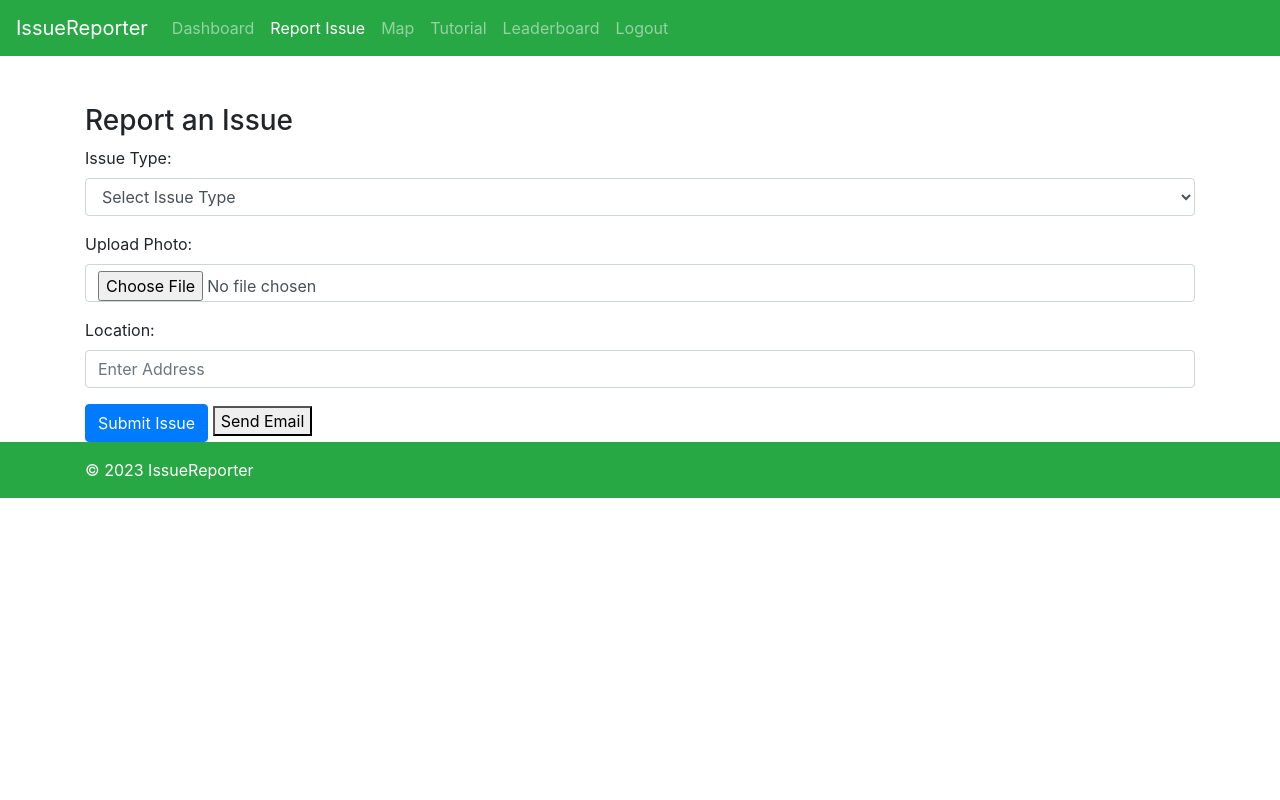
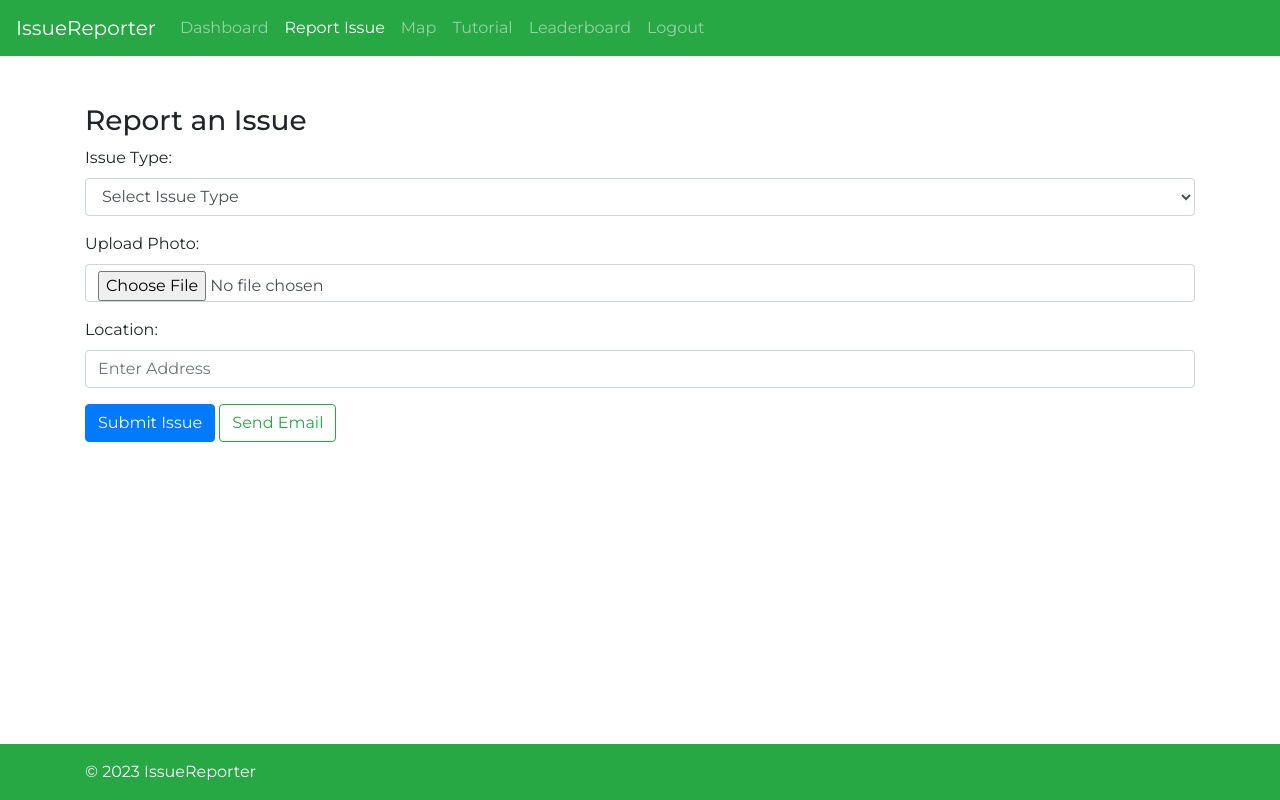
Before and after one commit to chijioke01/robinhood-hackathon, a Flask app: page /report in a window 1280 px wide. Run offline with Flask 3, Linux system fonts and the light colour scheme; some libraries are stand-ins or nearby versions.

Commit message:
Fixed the map navigation and added footer style

```diff
--- /dev/null
+++ b/static/css/footer.css
@@ -0,0 +1,26 @@
+@import url("https://fonts.googleapis.com/css2?family=Montserrat:ital,wght@0,100;0,200;0,300;0,400;0,500;0,600;0,700;0,800;0,900;1,100;1,200;1,300;1,400;1,500;1,600;1,700;1,800;1,900&display=swap");
+
+.footer {
+  position: fixed;
+  bottom: 0;
+  left: 0;
+  width: 100%;
+}
+
+body {
+  height: 100vh;
+}
+
+input {
+  outline: none !important;
+}
+
+* {
+  font-family: "Montserrat", sans-serif;
+}
+
+.logout {
+  height: 100vh;
+  width: 100vw;
+  background-color: #e6ffe6;
+}
--- a/templates/dashboard.html
+++ b/templates/dashboard.html
@@ -9,6 +9,7 @@
     <link href="https://maxcdn.bootstrapcdn.com/bootstrap/4.5.2/css/bootstrap.min.css" rel="stylesheet">
     <!-- Google Font -->
     <link href="https://fonts.googleapis.com/css2?family=Montserrat:wght@400;500;700&display=swap" rel="stylesheet">
+    <link rel="stylesheet" href="{{ url_for('static', filename='css/footer.css') }}">
 
 </head>
 
--- a/templates/issue_reporting.html
+++ b/templates/issue_reporting.html
@@ -1,20 +1,33 @@
 <!DOCTYPE html>
 <html lang="en">
-
   <head>
-    <meta charset="UTF-8">
-    <meta name="viewport" content="width=device-width, initial-scale=1.0">
+    <meta charset="UTF-8" />
+    <meta name="viewport" content="width=device-width, initial-scale=1.0" />
     <title>Report Issue</title>
     <!-- Bootstrap CSS -->
-    <link href="https://maxcdn.bootstrapcdn.com/bootstrap/4.5.2/css/bootstrap.min.css" rel="stylesheet">
+    <link
+      href="https://maxcdn.bootstrapcdn.com/bootstrap/4.5.2/css/bootstrap.min.css"
+      rel="stylesheet"
+    />
+    <link
+      rel="stylesheet"
+      href="{{ url_for('static', filename='css/footer.css') }}"
+    />
   </head>
 
   <body>
-
     <!-- Navbar -->
     <nav class="navbar navbar-expand-lg navbar-dark bg-success">
       <a class="navbar-brand" href="#">IssueReporter</a>
-  <button class="navbar-toggler" type="button" data-toggle="collapse" data-target="#navbarNav" aria-controls="navbarNav" aria-expanded="false" aria-label="Toggle navigation">
+      <button
+        class="navbar-toggler"
+        type="button"
+        data-toggle="collapse"
+        data-target="#navbarNav"
+        aria-controls="navbarNav"
+        aria-expanded="false"
+        aria-label="Toggle navigation"
+      >
         <span class="navbar-toggler-icon"></span>
       </button>
       <div class="collapse navbar-collapse" id="navbarNav">
@@ -49,7 +62,12 @@
       <form action="/report" method="post" enctype="multipart/form-data">
         <div class="form-group">
           <label for="issueType">Issue Type:</label>
-            <select class="form-control" id="issueType" name="issue_type" required>
+          <select
+            class="form-control"
+            id="issueType"
+            name="issue_type"
+            required
+          >
             <option value="">Select Issue Type</option>
             <option value="pothole">Pothole</option>
             <option value="graffiti">Graffiti</option>
@@ -62,25 +80,43 @@
           </select>
         </div>
         <!-- This is the additional textbox that will appear when 'Other' is selected -->
-        <div class="form-group" id="otherIssueTypeDiv" style="display: none;">
+        <div class="form-group" id="otherIssueTypeDiv" style="display: none">
           <label for="otherIssueType">Specify Issue:</label>
-            <input type="text" class="form-control" id="otherIssueType" name="other_issue_type" placeholder= "20 character limit" maxlength="20">
+          <input
+            type="text"
+            class="form-control"
+            id="otherIssueType"
+            name="other_issue_type"
+            placeholder="20 character limit"
+            maxlength="20"
+          />
         </div>
         <div class="form-group">
           <label for="photo">Upload Photo:</label>
-            <input type="file" class="form-control" id="photo" name="photo">
+          <input type="file" class="form-control" id="photo" name="photo" />
         </div>
         <div class="form-group">
           <label for="location">Location:</label>
-            <input type="text" class="form-control" id="location" name="location" placeholder="Enter Address" required>
+          <input
+            type="text"
+            class="form-control"
+            id="location"
+            name="location"
+            placeholder="Enter Address"
+            required
+          />
         </div>
 
-        <input type="hidden" id="latitude" name="latitude">
-        <input type="hidden" id="longitude" name="longitude">
+        <input type="hidden" id="latitude" name="latitude" />
+        <input type="hidden" id="longitude" name="longitude" />
 
         <button type="submit" class="btn btn-primary">Submit Issue</button>
-        <a href="mailto:XXX@gov.us?subject=A%20Local%20Sabotage%20Report&body=Hi%20city%20councillor">
-          <button type="button">Send Email</button>
+        <a
+          href="mailto:XXX@gov.us?subject=A%20Local%20Sabotage%20Report&body=Hi%20city%20councillor"
+        >
+          <button type="button" class="btn btn-outline-success">
+            Send Email
+          </button>
         </a>
       </form>
     </div>
@@ -97,8 +133,8 @@
     <script src="https://cdnjs.cloudflare.com/ajax/libs/popper.js/1.16.0/umd/popper.min.js"></script>
     <script src="https://maxcdn.bootstrapcdn.com/bootstrap/4.5.2/js/bootstrap.min.js"></script>
     <script>
-    $(document).ready(function() {
-        $("#issueType").change(function() {
+      $(document).ready(function () {
+        $("#issueType").change(function () {
           // Check if 'Other' option is selected
           if ($(this).val() == "other") {
             $("#otherIssueTypeDiv").show();
--- a/templates/map.html
+++ b/templates/map.html
@@ -5,10 +5,8 @@
     <meta name="viewport" content="width=device-width, initial-scale=1.0" />
     <title>Issues Map</title>
     <link
-      href="https://cdn.jsdelivr.net/npm/bootstrap@5.3.2/dist/css/bootstrap.min.css"
+      href="https://maxcdn.bootstrapcdn.com/bootstrap/4.5.2/css/bootstrap.min.css"
       rel="stylesheet"
-      integrity="sha384-T3c6CoIi6uLrA9TneNEoa7RxnatzjcDSCmG1MXxSR1GAsXEV/Dwwykc2MPK8M2HN"
-      crossorigin="anonymous"
     />
     <link
       rel="stylesheet"
```
Also changed, not shown: templates/leaderboard.html (+25 -12 lines), templates/logout.html (+12 -5 lines). Lines whose indentation alone changed are shown as unchanged.
